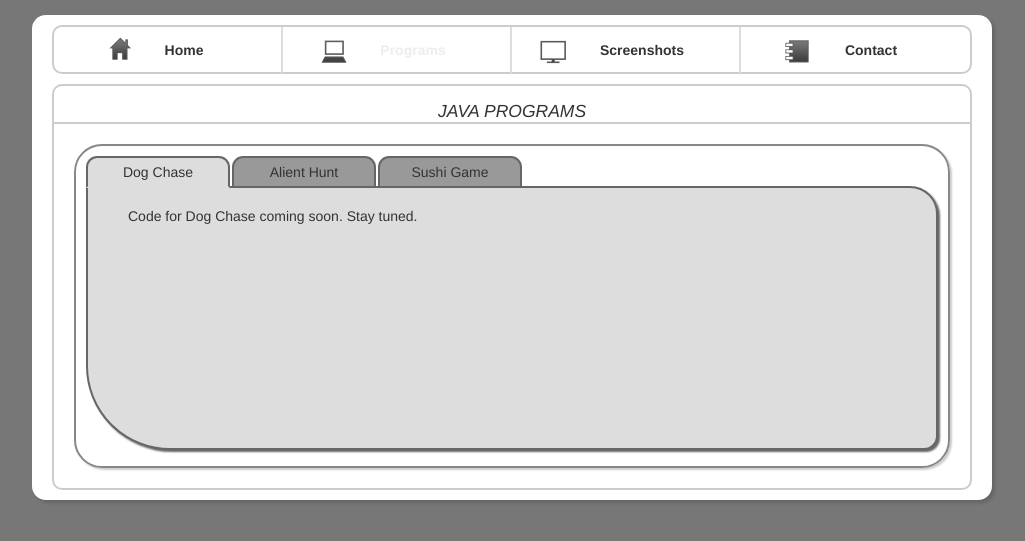
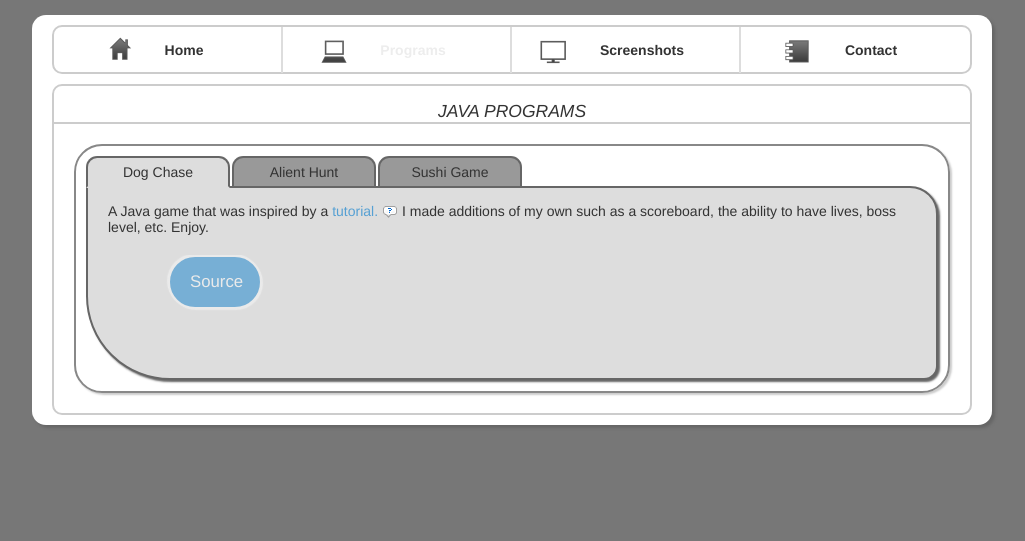
Before and after one commit to cbaykal/Web-Programs, a PHP site: page /programs/java/java.php in a window 1280 px wide. Shown: the top 541 px of the page, without its empty margins (128-1153 px from the left). Run offline with PHP 8.4, Linux system fonts and the light colour scheme.

Commit message:
Added references to GitHub

```diff
--- a/css/home.css
+++ b/css/home.css
@@ -13,8 +13,13 @@ h2 {
 	font-size: 1.25em;
 }
 
+a {
+	color: #56A0D3;
+	text-decoration: none;
+	font-size: 1em;
+}
+
 a[href='#faq'], a[href*='wikipedia'] {
-	color: #56A0D3;
 	background: url(../images/faq_href.png) right center no-repeat; /* Should display a question mark */
 	padding-right: 20px;
 }
@@ -97,13 +102,11 @@ a[href='#faq'], a[href*='wikipedia'] {
 }
 
 #updatesBox .update a[href*='screenshots.php'] {
-	color: #56A0D3;
 	background: url(../images/camera.png) right center no-repeat;
 	padding-right: 18px;
 }
 
-#updatesBox .update a[href$='web.php'], #updatesBox .update a[href$='c++.php']{
-	color: #56A0D3;
+#updatesBox .update a[href$='web.php'], #updatesBox .update a[href$='c++.php'], #updatesBox .update a[href$='java.php'] {
 	background: url(../images/computerRef.png) right center no-repeat;
 	padding-right: 22px;
 	margin-right: 3px; /* The computer thumbnail is a little too big, make some room for the next word */
@@ -182,7 +185,6 @@ a[href='#faq'], a[href*='wikipedia'] {
 }
 
 #faq a[href$='contact.php'], #updatesBox .update a[href$='contact.php']{
-	color: #56A0D3;
 	background: url(../images/mail.png) right center no-repeat;
 	padding-right: 18px;
 }
--- a/css/layout.css
+++ b/css/layout.css
@@ -44,3 +44,8 @@ body {
 	border-radius: 10px;
 	margin: 10px 20px; /*some margins on both sides to center the navigation bar */
 }
+
+a {
+	text-decoration: none;
+	font-size: 1em;
+}
--- a/css/navigation.css
+++ b/css/navigation.css
@@ -90,13 +90,11 @@
 }
 /* End Submenu Code */
 
-a:link, a:visited, a:hover {
+#mainNav a:link, #mainNav a:visited, #mainNav a:hover {
 	color: #333;
-	text-decoration: none;
-	font-size: 1em;
 }
 
-a:hover, #homepage #mainNav #home a, .programs #mainNav #programs > a,
+#mainNav a:hover, #homepage #mainNav #home a, .programs #mainNav #programs > a,
 #web #mainNav #programs #webProgs a,
 #java #mainNav #programs #javaProgs a,
 #cplusplus #mainNav #programs #cplusplusProgs a,
--- a/css/programs.css
+++ b/css/programs.css
@@ -6,7 +6,7 @@
 	box-shadow: 2px 2px 2px #CCC;
 
 	overflow: auto;
-	height: 300px;
+	height: 225px;
 }
 
 #tabs p {
@@ -31,6 +31,7 @@
 	border-radius: 0.8em 0.8em 0 0; /* top-right and top-left get a curve */
 
 	background: #999;
+	color: #333;
 }
 
 #tabs #tabLinks a.selected {
@@ -46,9 +47,47 @@
 	background: #DDD;
 	border-radius: 0 2em 1em 6em;
 	box-shadow: 2px 2px 2px #666;
+	height: 190px;
 }
 
 #tabs #panels .panel p {
-	margin: 20px;
-	height: 200px;
+	margin-top: 15px;
 }
+
+#tabs #panels .panel .codeDemo {
+	margin: 0 100px 10px 75px;
+	overflow: auto;
+	height: 75px;
+}
+
+#tabs #panels .panel .codeDemo a.reference {
+	float: left;
+	width: 50px;
+
+	padding: 15px 20px;
+	border: 2px solid #EFEFEF;
+	border-radius: 5em;
+	margin: 0 5px;
+
+	font-size: 1.2em;
+	text-align: center;
+
+	box-shadow: 1px 1px 1px #EFEFEF, -1px -1px 1px #EFEFEF;
+	background: #56A0D3;
+	color: #EFEFEF;
+
+	opacity: 0.75;
+	filter: alpha(opacity = 75);
+
+}
+
+a.reference:hover {
+	opacity: 1;
+	filter: alpha(opacity = 100);
+}
+
+#tabs #panels .panel a.extLink {
+	color: #56A0D3;
+	background: url(../images/faq_href.png) right center no-repeat; /* Should display a question mark */
+	padding-right: 20px;
+}
--- a/css/screenshots.css
+++ b/css/screenshots.css
@@ -63,8 +63,7 @@ ul {
 #thumbnails li {
 	position: absolute;
 	margin: 0 35px;
-	border: 2px solid #555;
-	box-shadow: 2px 2px 2px #888;
+	border: 1px solid #555;
 
 	opacity: 0.75;
 	filter: alpha(opacity = 75); /*For IE*/
--- a/js/programs.js
+++ b/js/programs.js
@@ -12,7 +12,9 @@ $(function() {
         $this.addClass("selected").blur();
 
         // ####### TEMPORARY UNTIL I GET THE SOURCE CODE #######
-        $($this.attr("href")).find("p").text("Code for " + $this.text() + " coming soon. Stay tuned.");
+        if($tabLinks.index($this) != 0) {
+            $($this.attr("href")).find("p").text("Code for " + $this.text() + " coming soon. Stay tuned.");
+        }
 
         $(".panel").hide(); // fadeOut the visible panel
 
--- a/programs/java/java.php
+++ b/programs/java/java.php
@@ -31,8 +31,12 @@
 						<!-- Begin Tab 1 -->
 						<div id="panel1" class="panel">
 							<p>
-								Code coming soon.
+								A Java game that was inspired by a <a class="extLink" target="_blank" href="http://zetcode.com/tutorials/javagamestutorial/spaceinvaders/">tutorial.</a>
+								I made additions of my own such as a scoreboard, the ability to have lives, boss level, etc. Enjoy.
 							</p>
+							<div class="codeDemo">
+								<a target="_blank" class="reference" href="https://github.com/cbaykal/Java-Programs">Source</a>
+							</div>
 						</div>
 						<!-- End Tab 1 -->
 						<!-- Begin Tab 2 -->
--- a/programs/web/web.php
+++ b/programs/web/web.php
@@ -31,8 +31,12 @@
 						<!-- Begin Tab 1 -->
 						<div id="panel1" class="panel">
 							<p>
-								Code coming soon.
+								The code of this website!
 							</p>
+							<div class="codeDemo">
+								<a class="reference" target="_blank" href="http://github.com/cbaykal/Web-Programs">Source</a>
+								<a class="reference" target="_blank" href="http://www.unc.edu/~baykal/">Demo</a>
+							</div>
 						</div>
 						<!-- End Tab 1 -->
 						<!-- Begin Tab 2 -->
```
Also changed, not shown: index.php (+11 -12 lines).
